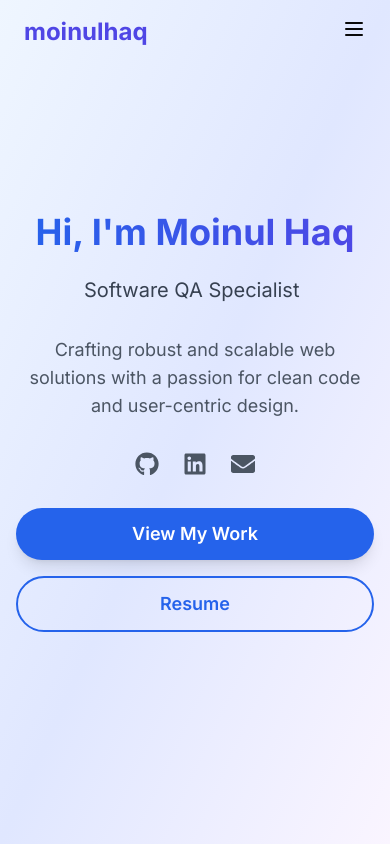
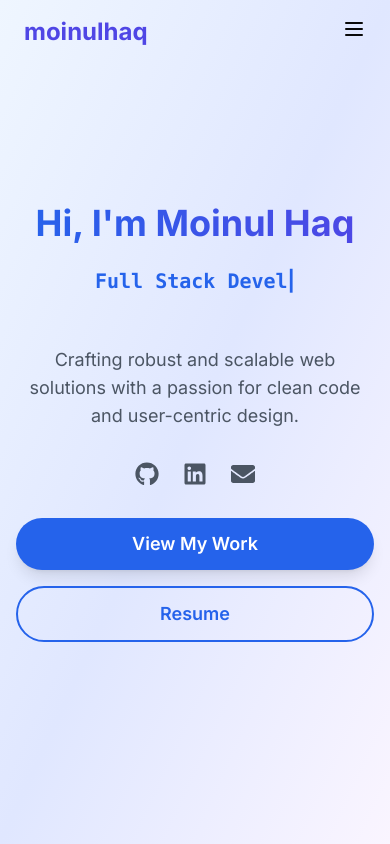
Before and after one commit to moinulse/moinul-portfolio, a Next.js app: page / in a window 390 px wide. Shown: the top 844 px of the page. Built offline with nearby package versions, Linux system fonts and the light colour scheme.

Commit message:
feat: replaced type animation packaged with css animations and fixed scroll issues

```diff
--- a/package.json
+++ b/package.json
@@ -25,7 +25,6 @@
     "react-hook-form": "^7.53.0",
     "react-icons": "^5.3.0",
     "react-intersection-observer": "^9.13.1",
-    "react-type-animation": "^3.2.0",
     "tailwind-merge": "^2.5.2",
     "tailwindcss-animate": "^1.0.7"
   },
--- a/src/app/page.tsx
+++ b/src/app/page.tsx
@@ -1,15 +1,16 @@
 "use client"
+import { LazyMotion, domAnimation, m } from "framer-motion";
 import About from "@/components/About";
 import Education from "@/components/Education";
 import Experience from "@/components/Experience";
 import Header from "@/components/Header";
 import Skills from "@/components/Skills";
 import Hero from "@/components/Hero";
-import { motion } from "framer-motion";
 
 export default function Home() {
   return (
-    <motion.main
+    <LazyMotion features={domAnimation}>
+      <m.main
         initial={{ opacity: 0 }}
         animate={{ opacity: 1 }}
         exit={{ opacity: 0 }}
@@ -18,26 +19,27 @@ export default function Home() {
       >
         <Header />
         <Hero />
-      <div className="bg-gray-100">
-        <div className="max-w-6xl mx-auto px-4 sm:px-6 lg:px-8 w-full" id="about">
+        <div className="bg-white">
+          <div className="max-w-6xl mx-auto px-4 sm:px-6 lg:px-8 w-full rounded-lg" id="about">
             <About />
           </div>
         </div>
-      <div className="bg-white">
+        <div className="bg-gradient-to-br from-blue-50 via-indigo-100 to-purple-50">
           <div className="max-w-6xl mx-auto px-4 sm:px-6 lg:px-8 w-full" id="skills">
             <Skills />
           </div>
         </div>
         <div className="bg-white">
-        <div className="max-w-6xl mx-auto px-4 sm:px-6 lg:px-8 w-full" id="experience">
+          <div className="max-w-6xl mx-auto px-4 sm:px-6 lg:px-8 w-full rounded-md" id="experience">
             <Experience />
           </div>
         </div>
-      <div className="bg-gray-100">
+        <div className="bg-gradient-to-br from-blue-50 via-indigo-100 to-purple-50 rounded-md">
           <div className="max-w-6xl mx-auto px-4 sm:px-6 lg:px-8 w-full" id="education">
             <Education />
           </div>
         </div>
-    </motion.main>
+      </m.main>
+    </LazyMotion>
   );
 }
--- a/src/components/Education.tsx
+++ b/src/components/Education.tsx
@@ -83,7 +83,7 @@ const education: EducationType[] = [
 export default function Education() {
   return (
     <motion.section
-      className="py-20"
+      className="py-10 shadow-lg md:px-4"
       initial={{ opacity: 0 }}
       whileInView={{ opacity: 1 }}
       transition={{ duration: 0.5 }}
@@ -132,7 +132,7 @@ function EducationItem({ edu, index }: { edu: any, index: number }) {
     >
       <div className={`w-full md:w-1/2 ${isEven ? 'md:pl-8' : 'md:pr-8'} pb-8 md:pb-0 text-center md:text-left ${isEven ? 'md:text-left' : 'md:text-right'}`}>
         <div className={`flex items-center justify-center md:justify-start ${isEven ? 'md:justify-start' : 'md:justify-end'} mb-2`}>
-          <h4 className="text-xl font-medium text-indigo-600">{edu.institution}</h4>
+          <h3 className="text-xl font-medium text-indigo-600">{edu.institution}</h3>
           <span className="ml-2">{edu.flag}</span>
         </div>
         <h3 className="text-2xl font-semibold text-gray-800 mb-2">{edu.degree}</h3>
--- a/src/components/Experience.tsx
+++ b/src/components/Experience.tsx
@@ -52,7 +52,7 @@ const experiences: Experience[] = [
 
 export default function Experience() {
   return (
-    <Card className="w-full shadow-lg rounded-lg bg-gradient-to-br from-gray-50 to-gray-100 dark:from-gray-800 dark:to-gray-900 border border-gray-200 dark:border-gray-700">
+    <Card className="w-full shadow-lg rounded-md bg-white-50">
       <CardHeader className="border-b border-gray-200 dark:border-gray-700">
         <CardTitle className="text-3xl font-bold flex items-center space-x-3 text-gray-800 dark:text-gray-200">
           <Briefcase className="text-indigo-500 dark:text-indigo-400" size={32} />
--- a/src/components/Header.tsx
+++ b/src/components/Header.tsx
@@ -2,7 +2,7 @@
 import { useState, useEffect } from "react";
 import Link from "next/link";
 import { Menu, X } from "lucide-react";
-import { MotionHeader, MotionDiv, MotionUl, MotionLi, AnimatePresence } from './MotionWrapper';
+import { m, AnimatePresence } from 'framer-motion';
 
 export default function Header() {
   const [isScrolled, setIsScrolled] = useState(false);
@@ -20,31 +20,38 @@ export default function Header() {
 
   const handleMenuItemClick = (item: string) => {
     setIsMobileMenuOpen(false);
-    const section = document.getElementById(item.toLowerCase());
+    scrollToSection(item.toLowerCase());
+  };
+
+  const scrollToSection = (sectionId: string) => {
+    const section = document.getElementById(sectionId);
     if (section) {
-      section.scrollIntoView({ behavior: 'smooth' });
+      const headerHeight = 60;
+      const offsetPosition = section.offsetTop - headerHeight;
+
+      window.scrollTo({
+        top: offsetPosition,
+        behavior: 'smooth'
+      });
     }
   };
 
   return (
-    <MotionHeader
+    <m.header
       className={`fixed w-full z-50 transition-all duration-300 ${
         isScrolled ? "bg-white/80 backdrop-blur-md shadow-lg" : "bg-transparent"
       }`}
       initial={{ y: -100 }}
       animate={{ y: 0 }}
-      transition={{ type: "spring", stiffness: 300, damping: 30 }}
+      transition={{ duration: 0.3 }}
     >
       <nav className="container mx-auto px-6 py-4 flex justify-between items-center">
-        <MotionDiv
-          whileHover={{ scale: 1.1 }}
-          whileTap={{ scale: 0.9 }}
-        >
+        <m.div whileHover={{ scale: 1.05 }}>
           <Link href="/" className="text-2xl font-bold text-indigo-600">moinulhaq</Link>
-        </MotionDiv>
-        <MotionUl className="hidden md:flex space-x-6">
+        </m.div>
+        <ul className="hidden md:flex space-x-6">
           {menuItems.map((item) => (
-            <MotionLi key={item} whileHover={{ y: -2 }} whileTap={{ y: 0 }}>
+            <m.li key={item} whileHover={{ y: -2 }}>
               <Link
                 href={`#${item.toLowerCase()}`}
                 onClick={(e) => {
@@ -55,11 +62,16 @@ export default function Header() {
               >
                 {item}
               </Link>
-            </MotionLi>
+            </m.li>
           ))}
-        </MotionUl>
+        </ul>
         <div className="md:hidden">
-          <button onClick={() => setIsMobileMenuOpen(!isMobileMenuOpen)}>
+          <button onClick={() => setIsMobileMenuOpen(!isMobileMenuOpen)}
+            name="menu-button"
+            aria-label="Menu"
+            aria-expanded={isMobileMenuOpen}
+            aria-controls="mobile-menu"
+          >
             {isMobileMenuOpen ? <X size={24} /> : <Menu size={24} />}
           </button>
         </div>
@@ -67,18 +79,18 @@ export default function Header() {
 
       <AnimatePresence>
         {isMobileMenuOpen && (
-          <MotionDiv
+          <m.div
             initial={{ opacity: 0, y: -20 }}
             animate={{ opacity: 1, y: 0 }}
             exit={{ opacity: 0, y: -20 }}
             transition={{ duration: 0.2 }}
             className="fixed inset-0 bg-white z-40 flex flex-col items-center justify-center"
           >
-            <MotionUl className="space-y-6 text-center">
+            <ul className="space-y-6 text-center">
               {menuItems.map((item) => (
-                <MotionLi
+                <m.li
                   key={item}
-                  whileHover={{ scale: 1.1 }}
+                  whileHover={{ scale: 1.05 }}
                   whileTap={{ scale: 0.95 }}
                 >
                   <Link
@@ -91,12 +103,12 @@ export default function Header() {
                   >
                     {item}
                   </Link>
-                </MotionLi>
+                </m.li>
               ))}
-            </MotionUl>
-          </MotionDiv>
+            </ul>
+          </m.div>
         )}
       </AnimatePresence>
-    </MotionHeader>
+    </m.header>
   );
 }
--- a/src/components/Hero.tsx
+++ b/src/components/Hero.tsx
@@ -1,73 +1,62 @@
-"use client"
-import { TypeAnimation } from 'react-type-animation';
 import { FaGithub, FaLinkedin, FaEnvelope } from "react-icons/fa";
-import { MotionSection, MotionDiv, MotionH1, MotionP, MotionA, MotionButton } from '@/components/MotionWrapper';
+import { m } from "framer-motion";
+import RoleAnimation from "@/components/RoleAnimation";
 
-// Replace this with your actual Google Drive PDF link
+
+// Google Drive PDF link
 const RESUME_PDF_URL = "https://drive.google.com/file/d/1vUZUbLpYxI2oOxilKc3oYBYC3QyoA4Cy/view";
 
 export default function Hero() {
   return (
-    <MotionSection
-      className="min-h-screen flex items-center justify-center bg-gradient-to-br from-blue-50 via-indigo-100 to-purple-50 text-gray-800 px-4 sm:px-6 md:px-8"
-      initial={{ opacity: 0, y: 20 }}
-      animate={{ opacity: 1, y: 0 }}
-      transition={{ duration: 0.8 }}
+    <m.section
+      className="relative min-h-screen flex items-center justify-center text-gray-800 px-4 sm:px-6 md:px-8"
+      initial={{ opacity: 0 }}
+      animate={{ opacity: 1 }}
+      transition={{ duration: 0.3 }}
     >
-      <div className="text-center w-full max-w-4xl">
-        <MotionH1
-          initial={{ scale: 0.5 }}
-          animate={{ scale: 1 }}
-          transition={{ type: 'spring', stiffness: 100, delay: 0.2 }}
+      <div className="absolute inset-0 bg-gradient-to-br from-blue-50 via-indigo-100 to-purple-50" aria-hidden="true" />
+      <div className="relative text-center w-full max-w-4xl z-10">
+        <m.h1
+          initial={{ opacity: 0, y: 20 }}
+          animate={{ opacity: 1, y: 0 }}
+          transition={{ duration: 0.5 }}
           className="text-4xl sm:text-5xl md:text-7xl font-bold mb-6 bg-clip-text text-transparent bg-gradient-to-r from-blue-600 to-indigo-600"
         >
           Hi, I&apos;m Moinul Haq
-        </MotionH1>
-        <MotionDiv
+        </m.h1>
+        <m.div
           className="text-xl sm:text-2xl md:text-4xl mb-8 text-gray-700"
-          initial={{ y: 50, opacity: 0 }}
-          animate={{ y: 0, opacity: 1 }}
+          initial={{ opacity: 0 }}
+          animate={{ opacity: 1 }}
+          transition={{ delay: 0.3, duration: 0.5 }}
+        >
+          <RoleAnimation />
+        </m.div>
+        <m.p
+          className="text-lg sm:text-xl mb-8 mx-auto text-gray-600"
+          initial={{ opacity: 0 }}
+          animate={{ opacity: 1 }}
           transition={{ delay: 0.5, duration: 0.5 }}
         >
-          <TypeAnimation
-            sequence={[
-              'Full Stack Developer',
-              2000,
-              'Software QA Specialist',
-              2000,
-              'Web3 Developer',
-              2000,
-            ]}
-            wrapper="span"
-            speed={50}
-            repeat={Infinity}
-          />
-        </MotionDiv>
-        <MotionP
-          className="text-lg sm:text-xl mb-8 mx-auto text-gray-600"
+          Crafting robust and scalable web solutions with a passion for clean code and user-centric design.
+        </m.p>
+        <m.div
+          className="flex justify-center space-x-6 mb-8"
           initial={{ opacity: 0 }}
           animate={{ opacity: 1 }}
           transition={{ delay: 0.7, duration: 0.5 }}
         >
-          Crafting robust and scalable web solutions with a passion for clean code and user-centric design.
-        </MotionP>
-        <MotionDiv
-          className="flex justify-center space-x-6 mb-8"
-          initial={{ y: 20, opacity: 0 }}
-          animate={{ y: 0, opacity: 1 }}
-          transition={{ delay: 0.9, duration: 0.5 }}
-        >
           <SocialLink href="https://github.com/moinulse" icon={<FaGithub size={24} />} label="GitHub" />
           <SocialLink href="https://linkedin.com/in/moinulhaqse" icon={<FaLinkedin size={24} />} label="LinkedIn" />
           <SocialLink href="mailto:moinulhaq.se@gmail.com" icon={<FaEnvelope size={24} />} label="Email" />
-        </MotionDiv>
-        <MotionDiv
+        </m.div>
+        <m.div
           initial={{ opacity: 0 }}
           animate={{ opacity: 1 }}
           transition={{ duration: 0.5, delay: 0.8 }}
           className="flex flex-col sm:flex-row justify-center space-y-4 sm:space-y-0 sm:space-x-4"
         >
-          <MotionButton
+          <m.button
             whileHover={{ scale: 1.05 }}
             whileTap={{ scale: 0.95 }}
             className="bg-blue-600 text-white px-6 py-3 rounded-full font-semibold text-lg shadow-lg hover:bg-blue-700 transition duration-300"
@@ -79,8 +68,8 @@ export default function Hero() {
             }}
           >
             View My Work
-          </MotionButton>
-          <MotionA
+          </m.button>
+          <m.a
             href={RESUME_PDF_URL}
             target="_blank"
             rel="noopener noreferrer"
@@ -89,24 +78,22 @@ export default function Hero() {
             className="bg-transparent border-2 border-blue-600 text-blue-600 px-6 py-3 rounded-full font-semibold text-lg hover:bg-blue-600 hover:text-white transition duration-300 inline-block"
           >
             Resume
-          </MotionA>
-        </MotionDiv>
+          </m.a>
+        </m.div>
       </div>
-    </MotionSection>
+    </m.section>
   );
 }
 
-// Update SocialLink component to use MotionA
 const SocialLink = ({ href, icon, label }: { href: string, icon: React.ReactNode, label: string }) => (
-  <MotionA
+  <m.a
     href={href}
     target="_blank"
     rel="noopener noreferrer"
     className="text-gray-600 hover:text-indigo-600 transition-colors"
-    whileHover={{ scale: 1.1 }}
-    whileTap={{ scale: 0.9 }}
+    whileHover={{ scale: 1.05 }}
     aria-label={label}
   >
     {icon}
-  </MotionA>
+  </m.a>
 );
--- /dev/null
+++ b/src/components/RoleAnimation.tsx
@@ -0,0 +1,64 @@
+import React, { useState, useEffect } from 'react';
+
+const roles = [
+  'Full Stack Developer',
+  'QA Specialist',
+  'Web3 Developer',
+];
+
+export default function RoleAnimation() {
+  const [currentRole, setCurrentRole] = useState(roles[0]);
+  const [currentIndex, setCurrentIndex] = useState(0);
+  const [isDeleting, setIsDeleting] = useState(false);
+  const [isAnimating, setIsAnimating] = useState(false);
+
+  useEffect(() => {
+    const animationDelay = setTimeout(() => {
+      setIsAnimating(true);
+      setCurrentRole('');
+    }, 2500); // Start animation after 2 seconds
+
+    return () => clearTimeout(animationDelay);
+  }, []);
+
+  useEffect(() => {
+    if (!isAnimating) return;
+
+    const timeout = setTimeout(() => {
+      if (!isDeleting && currentRole === roles[currentIndex]) {
+        setTimeout(() => setIsDeleting(true), 2000);
+        return;
+      }
+
+      if (isDeleting && currentRole === '') {
+        setIsDeleting(false);
+        setCurrentIndex((prevIndex) => (prevIndex + 1) % roles.length);
+        return;
+      }
+
+      setCurrentRole((prevRole) => {
+        if (isDeleting) {
+          return prevRole.slice(0, -1);
+        } else {
+          return roles[currentIndex].slice(0, prevRole.length + 1);
+        }
+      });
+    }, isDeleting ? 50 : 100);
+
+    return () => clearTimeout(timeout);
+  }, [currentRole, isDeleting, currentIndex, isAnimating]);
+
+  return (
+    <div className="inline-block w-full md:w-96 h-10 overflow-hidden">
+      <span
+        className="font-mono text-xl md:text-2xl lg:text-3xl font-bold text-blue-600 dark:text-blue-400"
+        aria-label={roles.join(', ')}
+      >
+        {isAnimating ? currentRole : roles[0]}
+      </span>
+      {isAnimating && (
+        <span className="animate-blink text-xl md:text-2xl lg:text-3xl font-bold text-blue-600 dark:text-blue-400" aria-hidden="true">|</span>
+      )}
+    </div>
+  );
+}
--- a/tailwind.config.ts
+++ b/tailwind.config.ts
@@ -64,6 +64,7 @@ const config: Config = {
   			'fade-in-up': 'fadeInUp 0.8s ease-out forwards',
   			'fade-in': 'fadeIn 0.8s ease-out forwards',
   			'fade-in-delay': 'fadeIn 0.8s ease-out forwards',
+  			blink: 'blink 1s step-end infinite',
   		},
   		keyframes: {
   			fadeInDown: {
@@ -78,6 +79,10 @@ const config: Config = {
   				'0%': { opacity: '0' },
   				'100%': { opacity: '1' },
   			},
+  			blink: {
+  				'0%, 100%': { opacity: '1' },
+  				'50%': { opacity: '0' },
+  			},
   		},
   	}
   },
```
Also changed, not shown: src/components/MotionWrapper.tsx (deleted, +0 -28 lines), src/components/Skills.tsx (+15 -15 lines), 1 other file (tests, documents, lock files or other folders). Lines whose indentation alone changed are shown as unchanged.
